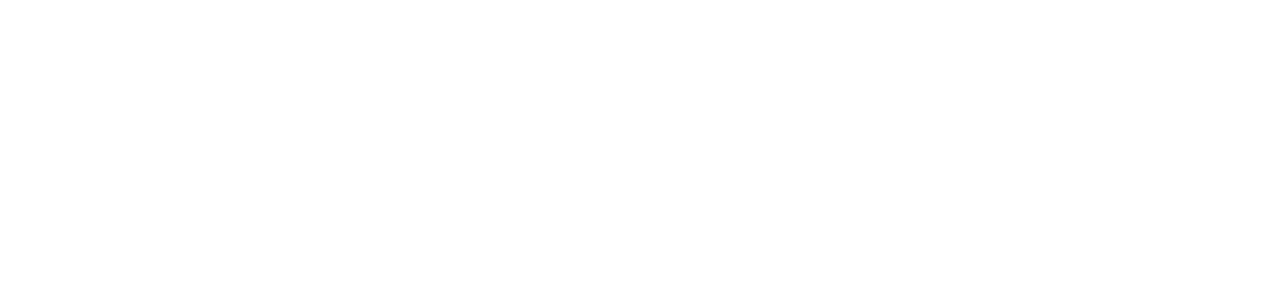
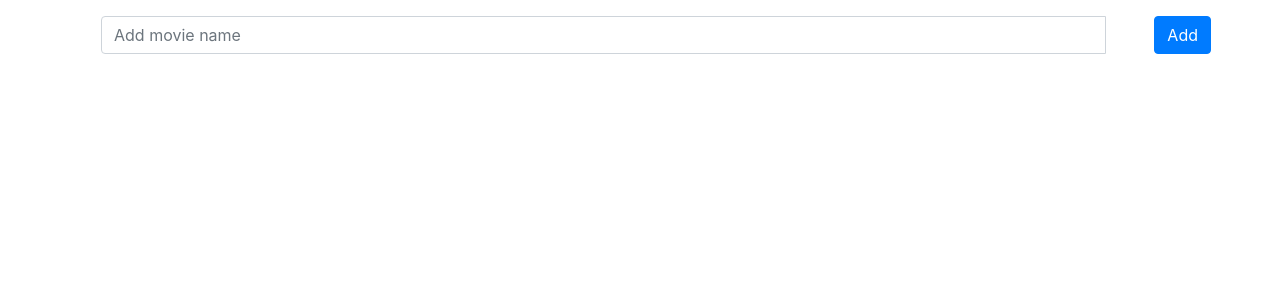
Before and after one commit to KadyrPoyraz228337/lesson59, a React (Create React App) app: page / in a window 1280 px wide. Shown: the top 300 px of the page. Built offline with nearby package versions, Linux system fonts and the light colour scheme.

Commit message:
Добавил state в App

```diff
--- a/src/App.js
+++ b/src/App.js
@@ -1,12 +1,23 @@
 import React, {Component} from 'react';
+import nanoid from 'nanoid';
+import Container from "reactstrap/es/Container";
+
+import Form from "./components/Form/form";
 import 'bootstrap/dist/css/bootstrap.min.css';
 
+
 class App extends Component {
+    state = localStorage.getItem('movies') ? JSON.parse(localStorage.getItem('movies')) : {
+      movies: [
+          {title: 'Movie name', id: nanoid()},
+          {title: 'Movie name', id: nanoid()},
+      ]
+    };
     render() {
         return (
-            <div>
-
-            </div>
+            <Container>
+                <Form/>
+            </Container>
         );
     }
 }
```
